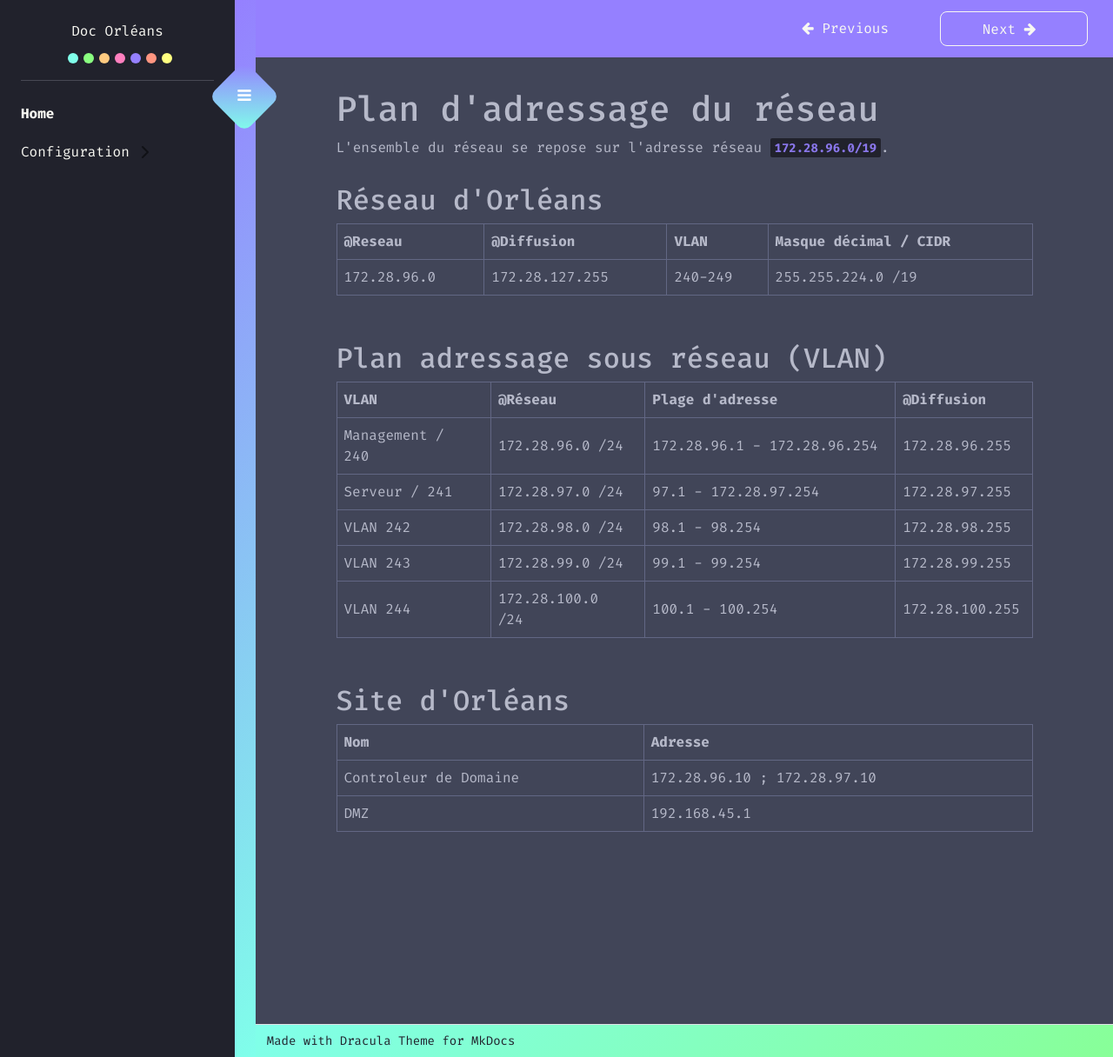
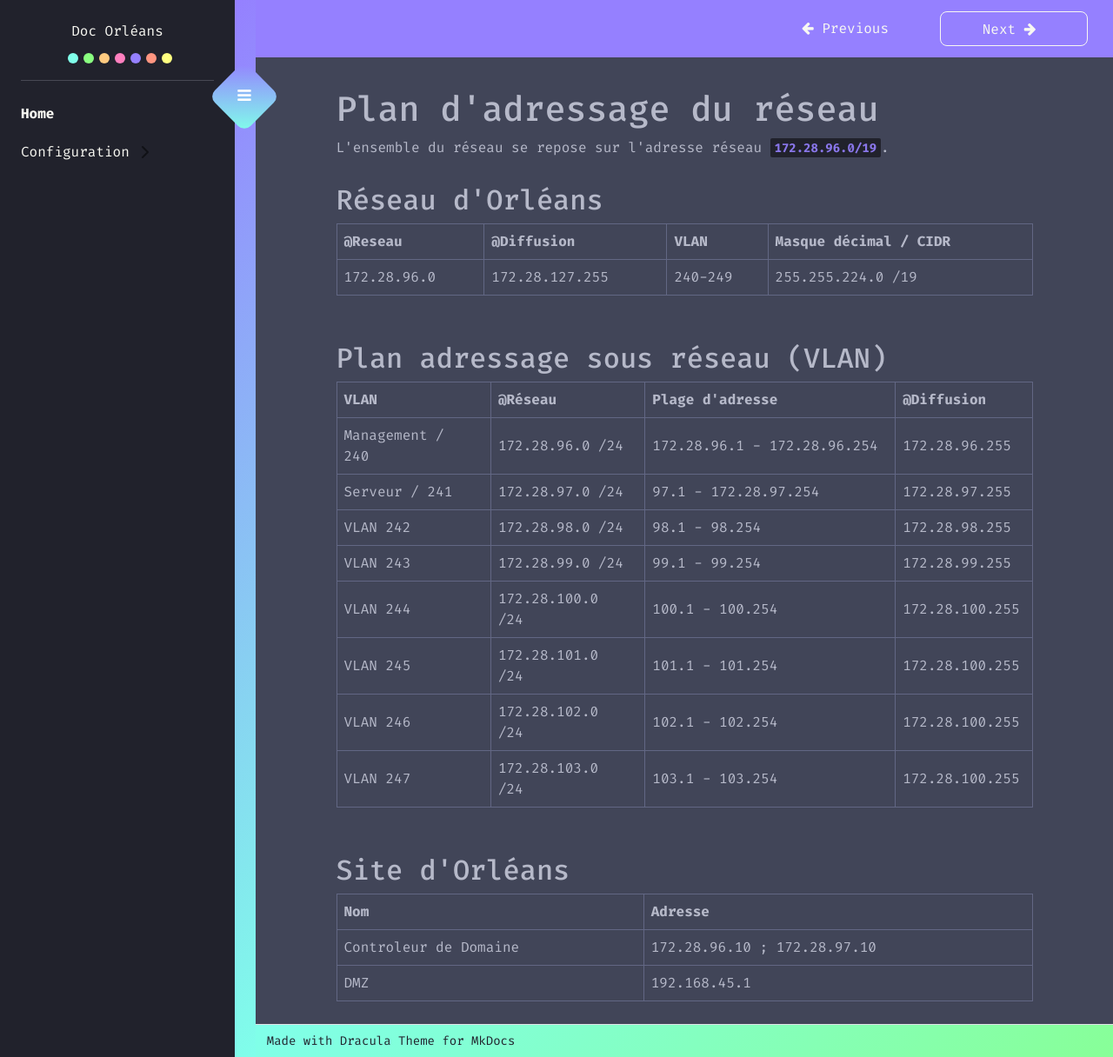
Before and after one commit to eRaETatsuya/OrleansSIO.github.io, an MkDocs documentation site: the page built from docs/index.md, in a window 1280 px wide and 1216 px high. Shown: the whole window at 87% size. Built offline with MkDocs 1.6.1 and Material for MkDocs 9.7.7, drawn with Linux system fonts in a browser that asks for light colours.

Commit message:
Update index.md

```diff
--- a/docs/index.md
+++ b/docs/index.md
@@ -19,6 +19,9 @@
 |  VLAN 242 |   172.28.98.0 /24 | 98.1 - 98.254 |172.28.98.255|
 |  VLAN 243 |  172.28.99.0 /24 | 99.1 - 99.254 | 172.28.99.255 |
 |  VLAN 244 | 172.28.100.0 /24 | 100.1 - 100.254 | 172.28.100.255 |
+|  VLAN 245 | 172.28.101.0 /24 | 101.1 - 101.254 | 172.28.100.255 |
+|  VLAN 246 | 172.28.102.0 /24 | 102.1 - 102.254 | 172.28.100.255 |
+|  VLAN 247 | 172.28.103.0 /24 | 103.1 - 103.254 | 172.28.100.255 |
 
 </br>
 
```
